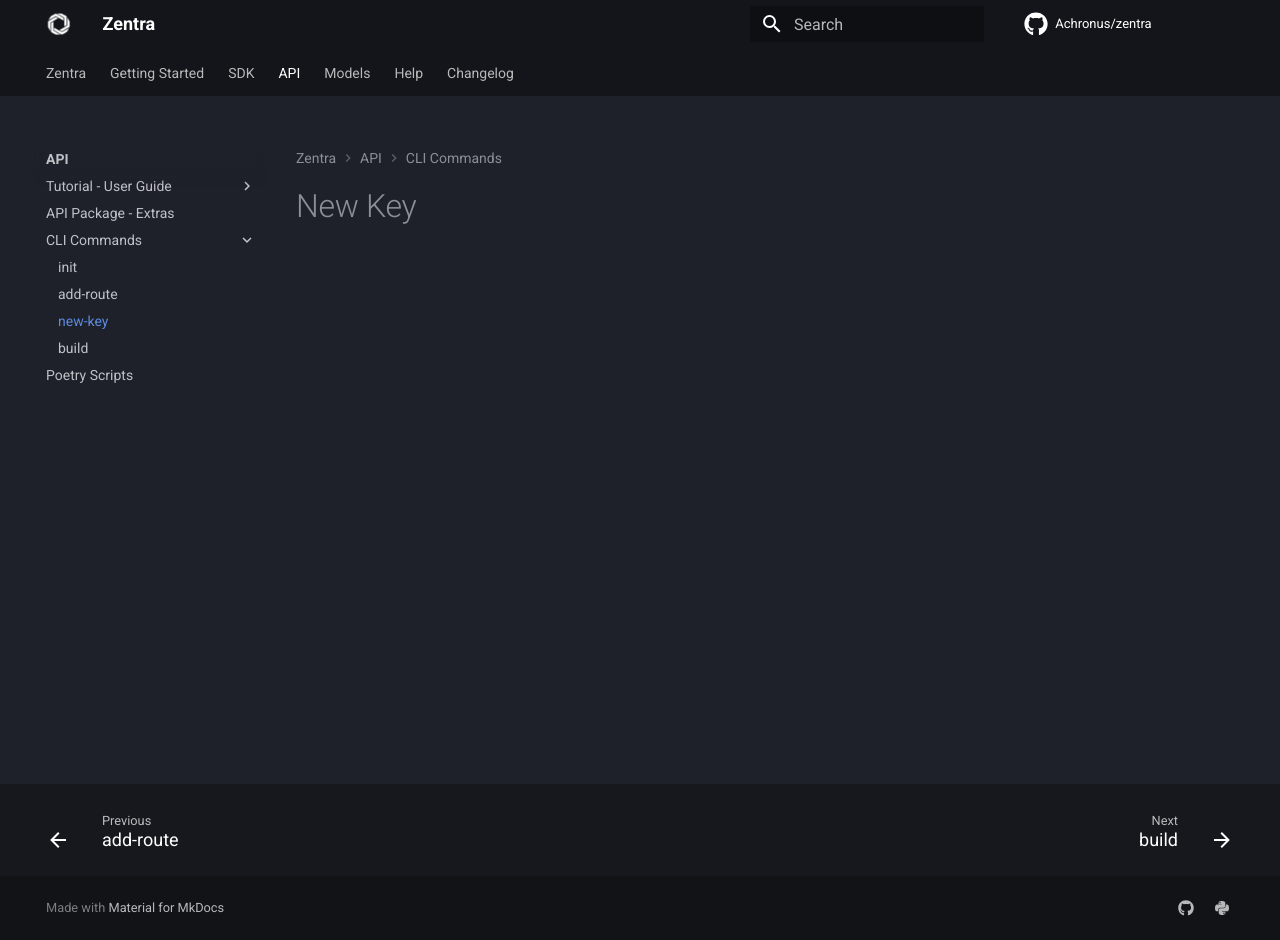
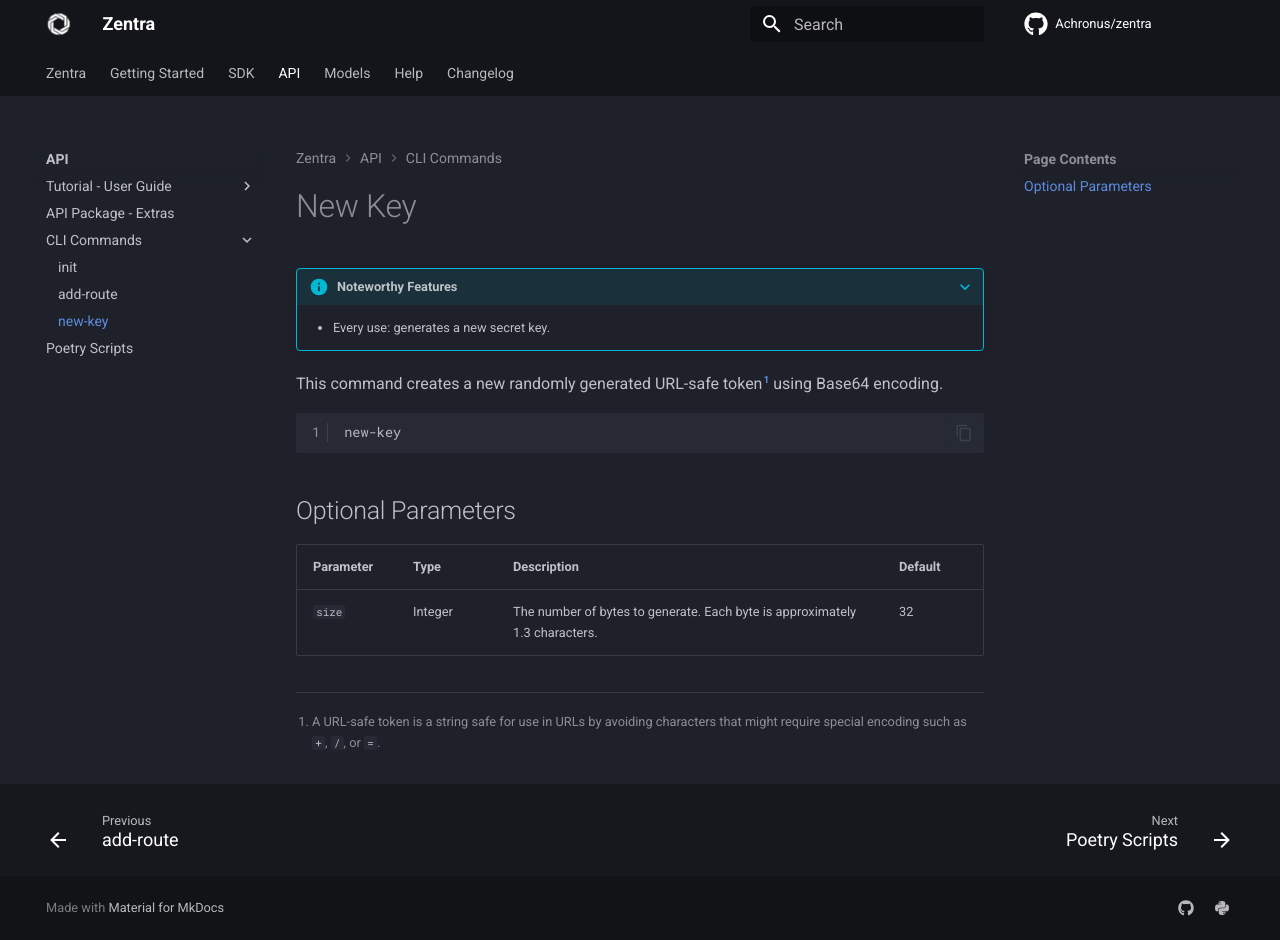
Before and after one commit to Achronus/zentra, an MkDocs documentation site: the page built from docs/api/commands/new-key.md, in a window 1280 px wide and 940 px high. Built offline with MkDocs 1.6.1 and Material for MkDocs 9.7.7, drawn with Linux system fonts in a browser that asks for light colours; comment, search, counter and statistics services are not loaded; the version menu is left out.

Commit message:
(docs): Added docs for the `new-key` command.

````diff
--- a/docs/api/commands/new-key.md
+++ b/docs/api/commands/new-key.md
@@ -1 +1,20 @@
 # New Key
+
+???+ info "Noteworthy Features"
+
+    - Every use: generates a new secret key.
+
+This command creates a new randomly generated URL-safe token[^1] using Base64 encoding.
+
+```shell title=""
+new-key
+```
+
+## Optional Parameters
+
+| Parameter   | Type    | Description                      |  Default |
+|-------------|---------|----------------------------------|----------|
+|`size`       | Integer | The number of bytes to generate. Each byte is approximately 1.3 characters. | 32       |
+
+
+[^1]: A URL-safe token is a string safe for use in URLs by avoiding characters that might require special encoding such as `+`, `/`, or `=`.
--- a/mkdocs.yml
+++ b/mkdocs.yml
@@ -62,7 +62,7 @@
       - init: api/commands/init.md
       - add-route: api/commands/add-route.md
       - new-key: api/commands/new-key.md
-      - build: api/commands/build.md
+      # - build: api/commands/build.md
     - Poetry Scripts: api/poetry-scripts.md
 
   - Models:
@@ -89,6 +89,7 @@
   - pymdownx.superfences
   - tables
   - md_in_html
+  - footnotes
   - pymdownx.emoji:
       emoji_index: !!python/name:material.extensions.emoji.twemoji
       emoji_generator: !!python/name:material.extensions.emoji.to_svg
````
Also changed, not shown: docs/api/commands/init.md (+1 -1 lines).
